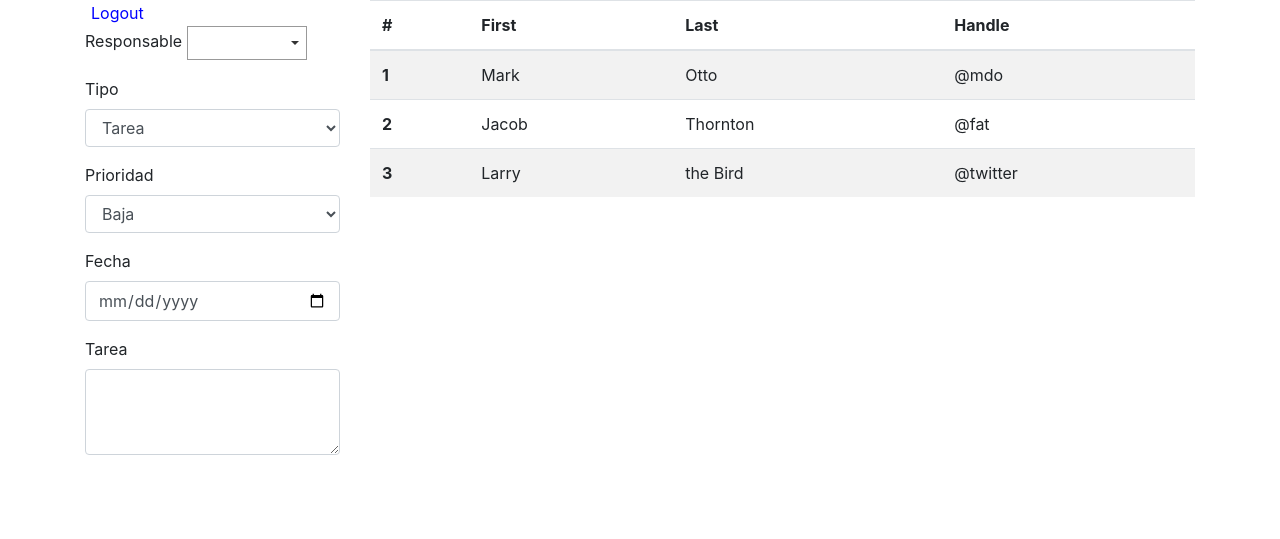
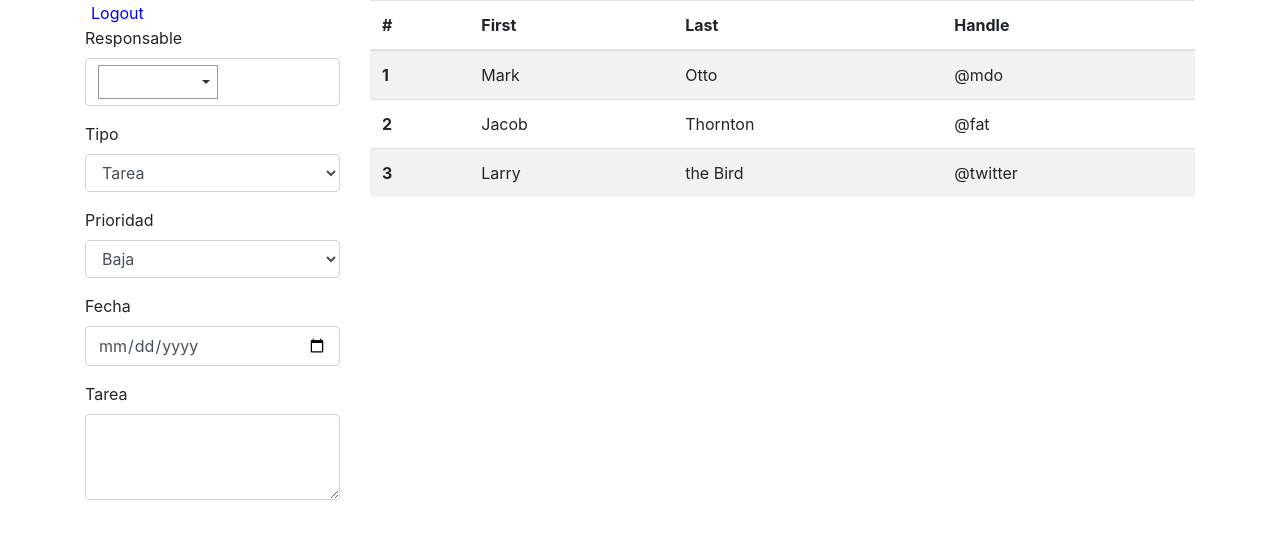
Before and after one commit to adg08101/rifando-en-cuba, a PHP site: page /main.php in a window 1280 px wide. Shown: the top 539 px of the page. Run offline with PHP 8.4, Linux system fonts and the light colour scheme; the visitor is signed in with stand-in values (Sample User, id 1).

Commit message:
Initial commit
Starting PHP

```diff
--- a/main.php
+++ b/main.php
@@ -38,6 +38,7 @@ if (!isset($_SESSION['session'])) {
             <form>
                 <div class="form-group">
                     <label for="exampleFormControlSelect2">Responsable</label>
+                    <div class="form-control">
                         <select multiple class="form-control" id="responsable"
                                 name="responsable" size="2">
                             <option>Yo</option>
@@ -46,6 +47,7 @@ if (!isset($_SESSION['session'])) {
                             <option>Ella</option>
                             <option>Nosotros</option>
                         </select>
+                    </div>
                 </div>
                 <div class="form-group">
                     <label for="exampleFormControlSelect1">Tipo</label>
```
Lines whose indentation alone changed are shown as unchanged.
